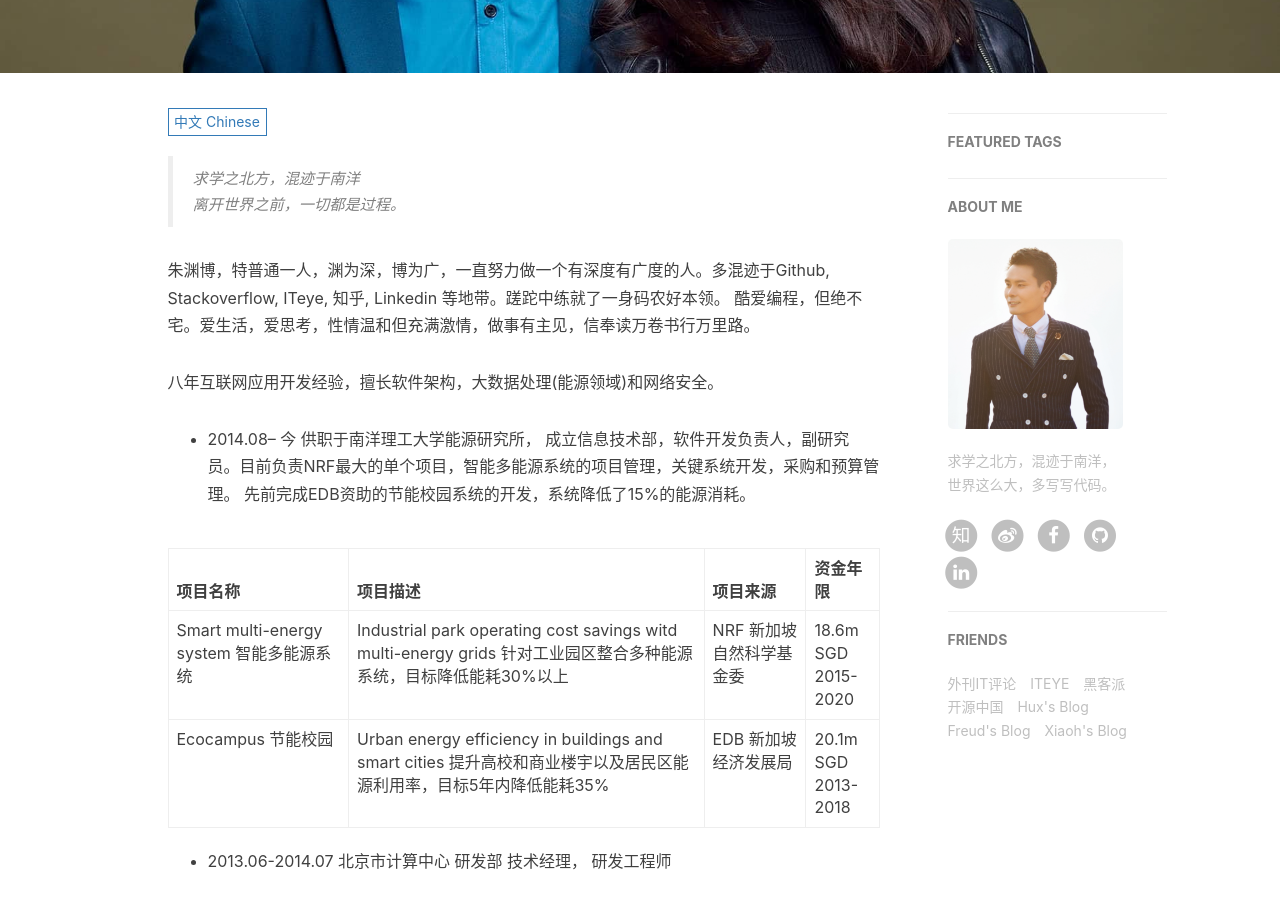
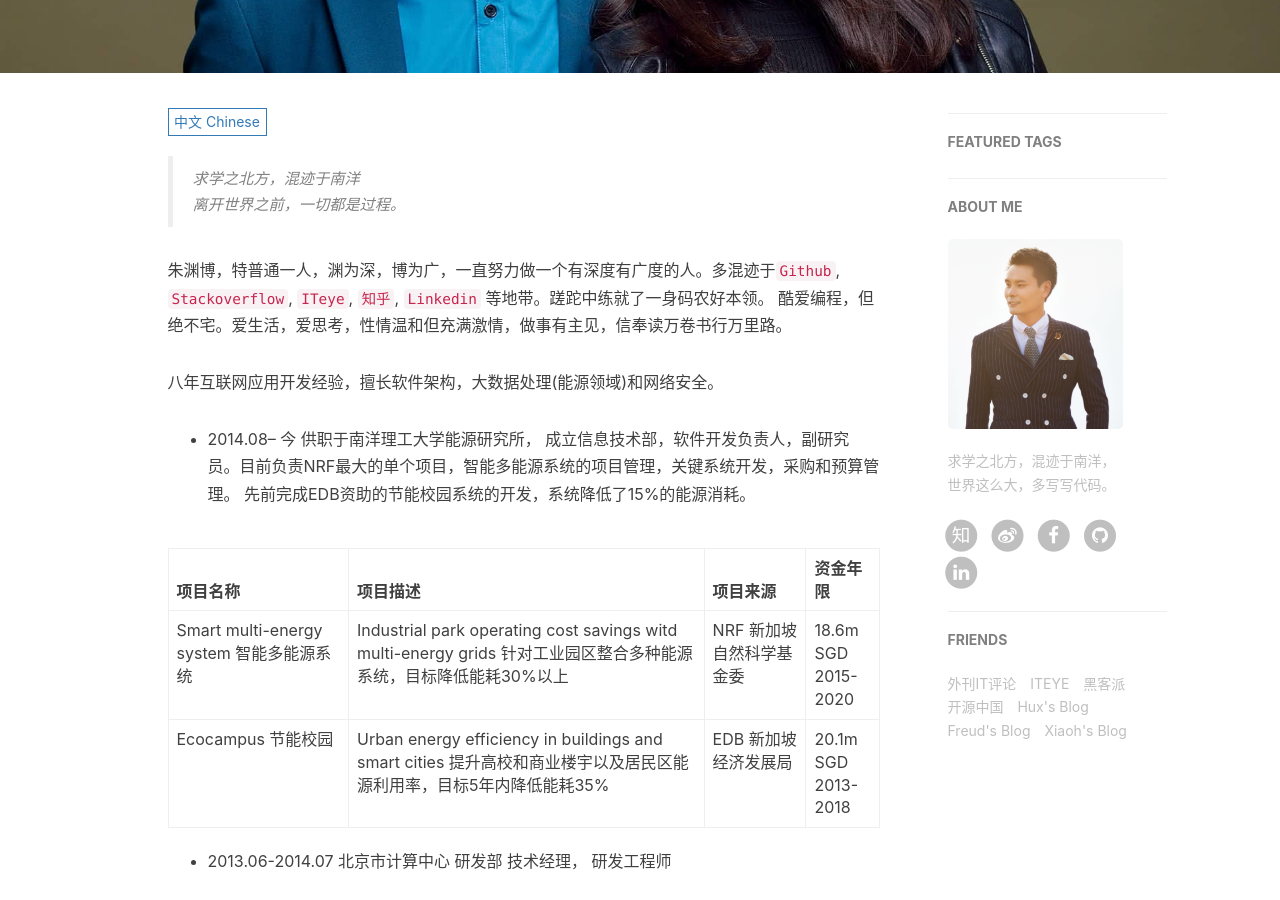
Before and after one commit to freerambo/freerambo.github.io, a Jekyll site: the page built from about.html, in a window 1280 px wide and 900 px high, scrolled down 345 px. Built offline with Jekyll 4.4.1, drawn with Linux system fonts in a browser that asks for light colours; nearby versions of some CDN libraries; comment, search, counter and statistics services are not loaded.

Commit message:
update the tags

```diff
--- a/_includes/about/zh.md
+++ b/_includes/about/zh.md
@@ -1,7 +1,7 @@
 > 求学之北方，混迹于南洋
 > 离开世界之前，一切都是过程。
 
-朱渊博，特普通一人，渊为深，博为广，一直努力做一个有深度有广度的人。多混迹于Github, Stackoverflow, ITeye, 知乎, Linkedin 等地带。蹉跎中练就了一身码农好本领。 酷爱编程，但绝不宅。爱生活，爱思考，性情温和但充满激情，做事有主见，信奉读万卷书行万里路。
+朱渊博，特普通一人，渊为深，博为广，一直努力做一个有深度有广度的人。多混迹于`Github`, `Stackoverflow`, `ITeye`, `知乎`, `Linkedin` 等地带。蹉跎中练就了一身码农好本领。 酷爱编程，但绝不宅。爱生活，爱思考，性情温和但充满激情，做事有主见，信奉读万卷书行万里路。
 
 八年互联网应用开发经验，擅长软件架构，大数据处理(能源领域)和网络安全。
 
```
